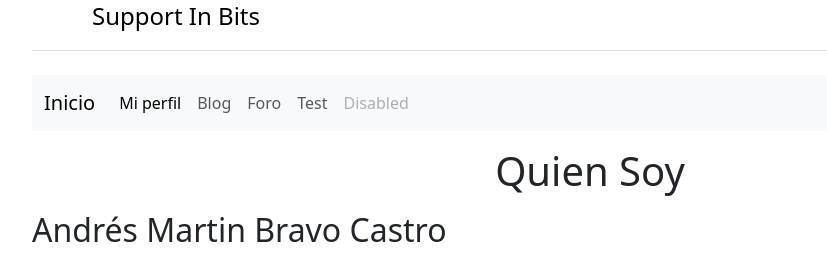
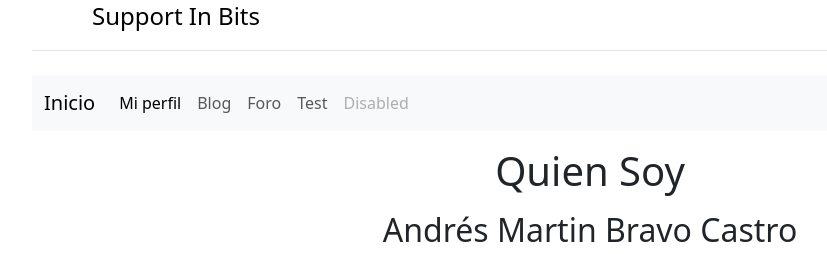
Before and after one commit to andresred94/SupportInBits, a Django app: template app/page/templates/about.html in a window 1280 px wide. Shown: the part 18-272 px from the top of the page, without its empty margins (50-877 px from the left). Run offline with Django 3.2, Linux system fonts and the light colour scheme; the template is opened without the code that fills it, so the values that code supplies are empty; some libraries are stand-ins or nearby versions.

Commit message:
update styles page about

```diff
--- a/app/page/templates/about.html
+++ b/app/page/templates/about.html
@@ -6,7 +6,7 @@
 {% block content %}
 
 <h1 class="text-center">Quien Soy</h1>
-<h2 class="mt-3 titulo">Andrés Martin Bravo Castro</h2>
+<h2 class="mt-3 text-center">Andrés Martin Bravo Castro</h2>
 
 <div class="d-flex flex-wrap">
     <div class="col-12">
```
